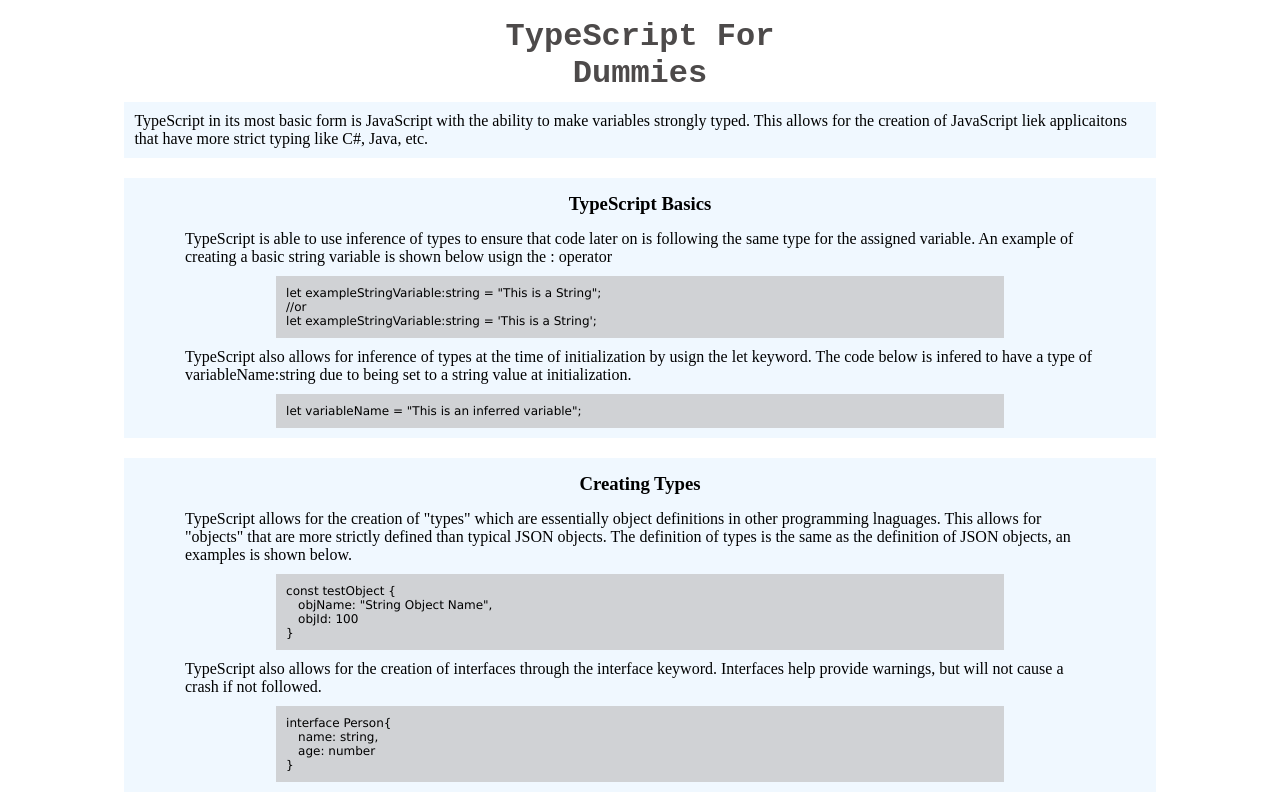
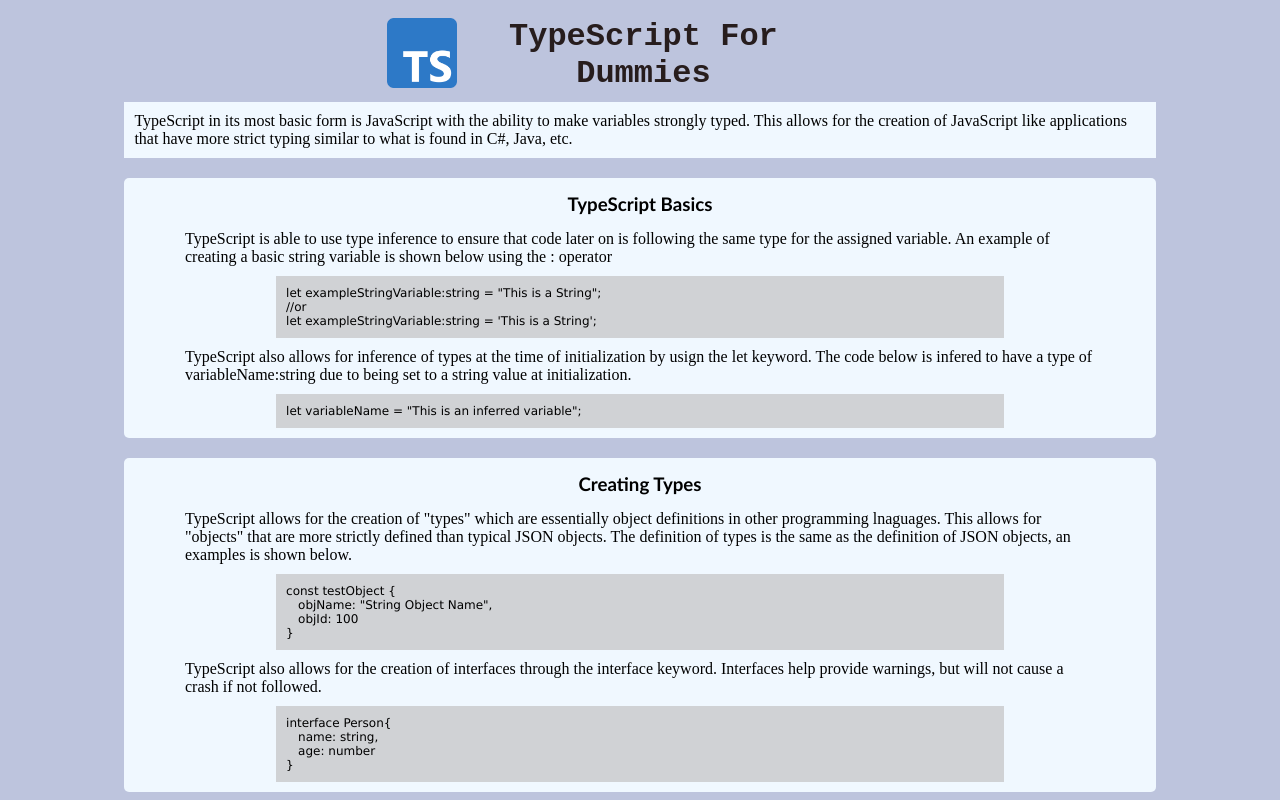
Before and after one commit to cs401-fall2022/lesson14-Daniel-Cornell, a plain HTML site: page index.html in a window 1280 px wide. Shown: the top 800 px of the page. Drawn offline with Linux system fonts and the light colour scheme.

Commit message:
Changed some styling and fixed typos

```diff
--- a/css/style.css
+++ b/css/style.css
@@ -1,6 +1,6 @@
 h1{
     font-family: 'Courier New', Courier, monospace;
-    color: #4d4a4a;
+    color: #271d1d;
     padding: 10px;
     width: 30%;
     margin: auto;
@@ -28,6 +28,7 @@
     width: 80%;
     background-color: aliceblue;
     padding: 10px;
+    border-radius: 5px;
 }
 
 .textBlock p{
@@ -41,4 +42,16 @@
     width: 150px;
     padding: 5px;
     text-align: center;
+    font-family:'Trebuchet MS', 'Lucida Sans Unicode', 'Lucida Grande', 'Lucida Sans', Arial, sans-serif;
 }
+
+img{
+    width: 70px;
+    float: left;
+    margin-left: 30%;
+    margin-top: 10px;
+}
+
+body{
+    background-color: #bdc4dd;
+}
--- a/index.html
+++ b/index.html
@@ -7,11 +7,14 @@
     </head>
 
     <body>
-        <h1>TypeScript For Dummies</h1>
+        <img src="/img/logo.png" alt="TypeScript Logo">
+        <div id="header">
+            <h1>TypeScript For Dummies</h1>
+        </div>
 
         <div id="introduction">
             TypeScript in its most basic form is JavaScript with the ability to make variables strongly typed.
-            This allows for the creation of JavaScript liek applicaitons that have more strict typing like C#,
+            This allows for the creation of JavaScript like applications that have more strict typing similar to what is found in C#,
             Java, etc.
         </div>
 
@@ -20,8 +23,8 @@
                 TypeScript Basics
             </h3>
             <p>
-                TypeScript is able to use inference of types to ensure that code later on is following the same
-                type for the assigned variable. An example of creating a basic string variable is shown below usign the : operator
+                TypeScript is able to use type inference to ensure that code later on is following the same
+                type for the assigned variable. An example of creating a basic string variable is shown below using the : operator
             </p>
             <div class="codeExample">
                 let exampleStringVariable:string = "This is a String";<br>
@@ -155,8 +158,9 @@
                     &emsp;id: number;<br>
                 }<br>
                 <br>
-                const exampleUser = { name: "Daniel", id 1234 } // Creates a user object through structural typing<br>
-                // even though examplUser isn't explicitly told to be a User object it will become one based on the shape
+                // Creates a user object through structural typing<br>
+                const exampleUser = { name: "Daniel", id: 1234 }<br>
+                /* even though exampleUser isn't explicitly told to be a User object it will become one based on the shape */
             </div>
         </div>
     </body>
```
Also changed, not shown: img/logo.png (added).
